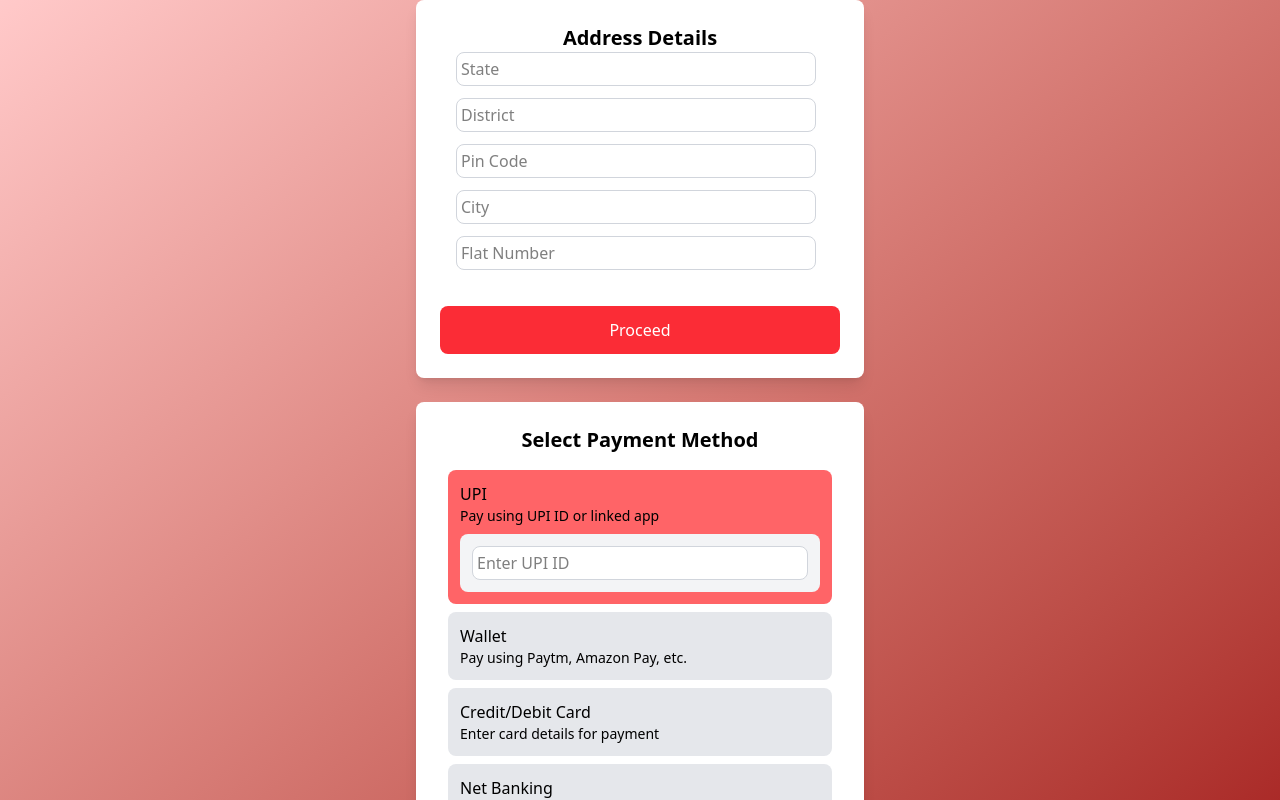
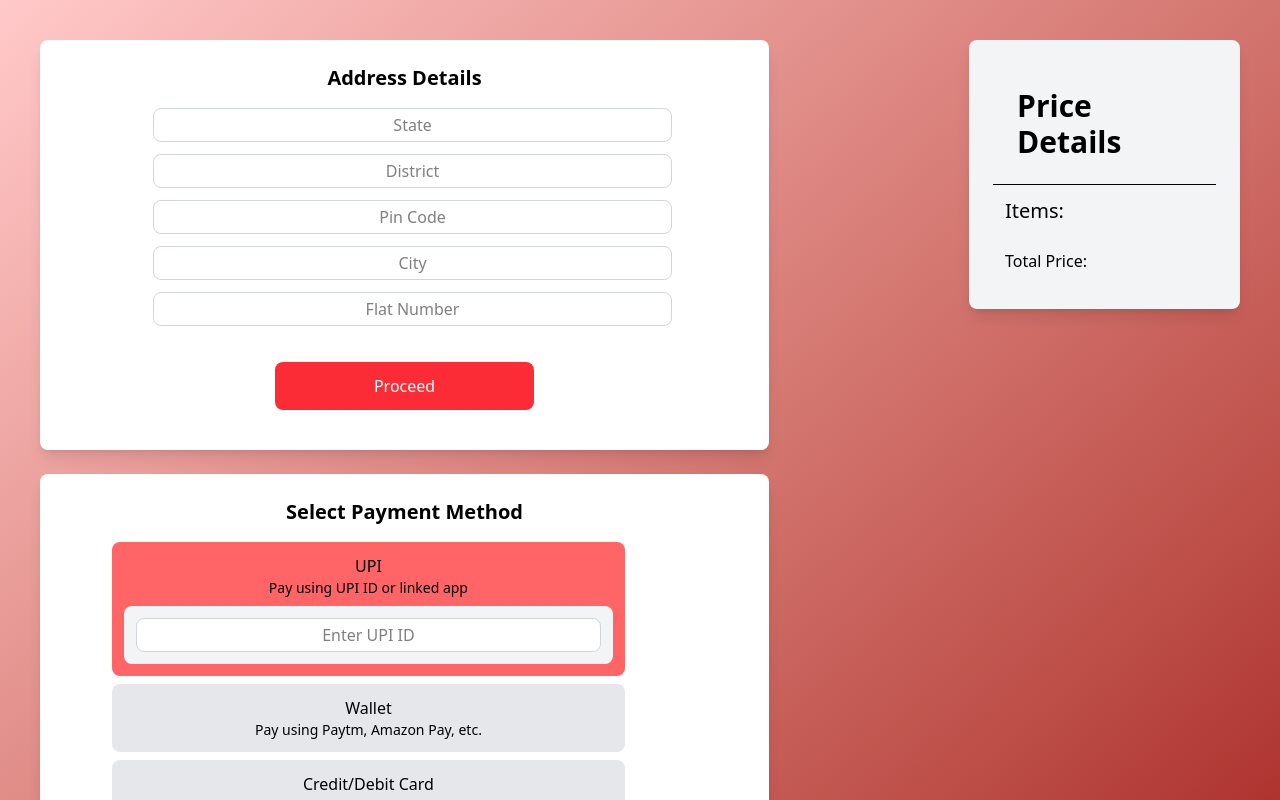
Before and after one commit to utkarsh-1235/FoodieHub, a React (Vite) app: page /payment in a window 1280 px wide. Shown: the top 800 px of the page. Built offline with nearby package versions, Linux system fonts and the light colour scheme.

Commit message:
updating changes

```diff
--- a/src/Components/AddressComponent.jsx
+++ b/src/Components/AddressComponent.jsx
@@ -24,11 +24,11 @@ function AddressComponent() {
     }
   return (
     <>
-    <div className='p-6 mb-6 bg-white rounded-lg shadow-lg max-w-md mx-auto'>
+    <div className='p-6 mb-6 bg-white rounded-lg shadow-lg max-w-3xl mx-auto'>
        <h2 className='text-xl text-center font-semibold'> Address Details </h2>
-       <div>
+       <div className='text-center p-4'>
        <input
-                                            className='w-[90%] ml-4 p-1 mb-3 border border-gray-300 rounded-lg bg-white focus:outline-none focus:ring-2 focus:ring-red-500'
+                                            className='w-[80%] text-center ml-4 p-1 mb-3 border border-gray-300 rounded-lg bg-white focus:outline-none focus:ring-2 focus:ring-red-500'
                                              type = 'text'
                                              name = 'state'
                                              placeholder = 'State'
@@ -36,14 +36,14 @@ function AddressComponent() {
                                              onChange = {handleInput}/>
 
 <input
-                                            className='w-[90%] ml-4 p-1 mb-3 border border-gray-300 rounded-lg bg-white focus:outline-none focus:ring-2 focus:ring-red-500'
+                                            className='w-[80%] text-center ml-4 p-1 mb-3 border border-gray-300 rounded-lg bg-white focus:outline-none focus:ring-2 focus:ring-red-500'
                                              type = 'text'
                                              name = 'dist'
                                              placeholder = 'District'
                                              value = {address.dist}
                                              onChange = {handleInput}/>
                                              <input
-                                            className='w-[90%] ml-4 p-1 mb-3 border border-gray-300 rounded-lg bg-white focus:outline-none focus:ring-2 focus:ring-red-500'
+                                            className='w-[80%] text-center ml-4 p-1 mb-3 border border-gray-300 rounded-lg bg-white focus:outline-none focus:ring-2 focus:ring-red-500'
                                              type = 'text'
                                              name = 'pin'
                                              placeholder = 'Pin Code'
@@ -51,7 +51,7 @@ function AddressComponent() {
                                              onChange = {handleInput}/>
 
                                             <input
-                                            className='w-[90%] ml-4 mb-3 p-1 border border-gray-300 rounded-lg bg-white focus:outline-none focus:ring-2 focus:ring-red-500'
+                                            className='w-[80%] text-center ml-4 mb-3 p-1 border border-gray-300 rounded-lg bg-white focus:outline-none focus:ring-2 focus:ring-red-500'
                                              type = 'text'
                                              name = 'city'
                                              placeholder = 'City'
@@ -59,7 +59,7 @@ function AddressComponent() {
                                              onChange = {handleInput}/>
 
                                              <input
-                                            className='w-[90%] ml-4 p-1 mb-3 border border-gray-300 rounded-lg bg-white focus:outline-none focus:ring-2 focus:ring-red-500'
+                                            className='w-[80%] text-center ml-4 p-1 mb-3 border border-gray-300 rounded-lg bg-white focus:outline-none focus:ring-2 focus:ring-red-500'
                                              type = 'text'
                                              name = 'address'
                                              placeholder = 'Flat Number'
@@ -67,8 +67,8 @@ function AddressComponent() {
                                              onChange = {handleInput}/>
 
 
+       <button className='mt-6 w-[40%] p-3 bg-red-500 text-white rounded-lg hover:bg-red-600 transition' onClick={SubmitAddress}>Proceed </button>
        </div>
-       <button className='mt-6 w-full p-3 bg-red-500 text-white rounded-lg hover:bg-red-600 transition' onClick={SubmitAddress}>Proceed </button>
     </div>
     </>
   )
--- a/src/Components/Cart.jsx
+++ b/src/Components/Cart.jsx
@@ -16,11 +16,12 @@ function Cart() {
 
     const navigate = useNavigate();
     const handleCheckout = ()=>{
-      const checkOut = {
-         Price: totalPrice,
-         items: totalItems
-      }
-       navigate('/payment',{state: checkOut})
+   //    const checkOut = new URLSearchParams({
+   //       price: totalPrice.toString(),
+   //       items: totalItems.toString()
+   //    })
+   // //   navigate(`/payment?${checkOut.toString()}`,{state: checkOut});
+   navigate(`/payment?price=${totalPrice}&items=${totalItems}`)
     }
 
 
--- /dev/null
+++ b/src/Components/Payment&Item.jsx
@@ -0,0 +1,23 @@
+import React from 'react'
+import { useSearchParams } from 'react-router-dom'
+
+function PaymentItems() {
+    const [searchParams] = useSearchParams();
+
+    const price = searchParams.get('price');
+    const items = searchParams.get('items');
+    console.log({price, items});
+  return (
+    <>
+    <div className='p-6 text-left bg-gray-100 rounded-lg shadow-lg max-w-3xl h-[70%]'>
+     <h1 className='text-3xl  font-semibold p-6'> Price Details</h1>
+     <hr />
+     <h3 className='text-xl p-3'> Items: <span>{items}</span></h3>
+     <h3 className='text-left p-3'> Total Price: <span>{price}</span></h3>
+
+    </div>
+    </>
+  )
+}
+
+export default PaymentItems
--- a/src/Components/PaymentForm.jsx
+++ b/src/Components/PaymentForm.jsx
@@ -31,13 +31,14 @@ export default function PaymentForm() {
 
   return (
     <>
-    <div className='p-6 bg-white rounded-lg shadow-lg max-w-md mx-auto'>
+    <div className='p-6 text-center bg-white rounded-lg shadow-lg max-w-3xl mx-auto'>
         <h2 className='text-center text-xl font-semibold mb-4'> Select Payment Method</h2>
-        <RadioGroup value={method} onChange={setMethod}>
+        <div className='ml-10'>
+        <RadioGroup  value={method} onChange={setMethod}>
             {paymentMethods && paymentMethods.map((paymentMethod)=>(
                 <RadioGroup.Option key={paymentMethod.id} value={paymentMethod.id}>
                     {({checked})=>(
-                        <div className={`p-3 m-2 rounded-lg cursor-pointer transition ${checked ? 'bg-red-400':'bg-gray-200 hover:bg-gray-300'}`}>
+                        <div className={`p-3  m-2 w-[80%] text-center rounded-lg cursor-pointer transition ${checked ? 'bg-red-400':'bg-gray-200 hover:bg-gray-300'}`}>
                             <p className="font-medium text-black">{paymentMethod.name}</p>
                             <p className="text-sm">{paymentMethod.description}</p>
                             {
@@ -45,7 +46,7 @@ export default function PaymentForm() {
                                     <div className='mt-2 p-3 bg-gray-100 rounded-lg space-y-2'>
                                         {
                                             paymentMethod.id === 'upi' && <input
-                                            className='w-full p-1 border border-gray-300 rounded-lg bg-white focus:outline-none focus:ring-2 focus:ring-red-500'
+                                            className='w-full  text-center p-1 border border-gray-300 rounded-lg bg-white focus:outline-none focus:ring-2 focus:ring-red-500'
                                              type = 'text'
                                              name = 'upiId'
                                              placeholder = 'Enter UPI ID'
@@ -54,7 +55,7 @@ export default function PaymentForm() {
                                         }
                                          {
                                             paymentMethod.id === 'card' && <div className='space-y-2'><input
-                                            className='w-full p-1 border border-gray-300 rounded-lg bg-white focus:outline-none focus:ring-2 focus:ring-red-500'
+                                            className='w-full text-center p-1 border border-gray-300 rounded-lg bg-white focus:outline-none focus:ring-2 focus:ring-red-500'
                                              type = 'text'
                                              name = 'cardNumber'
                                              placeholder = 'Card Number'
@@ -62,7 +63,7 @@ export default function PaymentForm() {
                                              onChange = {handleInput}/>
 
                                              <input
-                                            className='w-1/2 p-1 border border-gray-300 rounded-lg bg-white focus:outline-none focus:ring-2 focus:ring-red-500'
+                                            className='w-full text-center p-1 border border-gray-300 rounded-lg bg-white focus:outline-none focus:ring-2 focus:ring-red-500'
                                              type = 'text'
                                              name = 'expiryDate'
                                              placeholder = 'MM/YY'
@@ -70,7 +71,7 @@ export default function PaymentForm() {
                                              onChange = {handleInput}/>
 
                                              <input
-                                            className='w-1/2 p-1 border border-gray-300 rounded-lg bg-white focus:outline-none focus:ring-2 focus:ring-red-500'
+                                            className='w-full text-center p-1 border border-gray-300 rounded-lg bg-white focus:outline-none focus:ring-2 focus:ring-red-500'
                                              type = 'text'
                                              name = 'cvv'
                                              placeholder = 'CVV'
@@ -88,7 +89,8 @@ export default function PaymentForm() {
                 </RadioGroup.Option>))}
 
         </RadioGroup>
-        <button className="mt-6 w-full p-3 bg-red-500 text-white rounded-lg hover:bg-red-600 transition" onClick={handlePayment}>
+        </div>
+        <button className="mt-6 w-[40%] p-3 bg-red-500 text-white rounded-lg hover:bg-red-600 transition" onClick={handlePayment}>
         Proceed to Pay
       </button>
     </div>
--- a/src/Pages/PaymentPage.jsx
+++ b/src/Pages/PaymentPage.jsx
@@ -2,12 +2,16 @@ import React from 'react'
 import PaymentForm from '../Components/PaymentForm'
 import AddressComponent from '../Components/AddressComponent'
 import '../index.css'
+import PaymentItems from '../Components/Payment&Item'
 
 export default function PaymentPage() {
   return (
-    <div className='bg-gradient-to-br from-red-200 to-red-800 min-h-screen w-full'>
-        <AddressComponent/>
+    <div className=' flex justify-center gap-50 bg-gradient-to-br from-red-200 to-red-800 min-h-screen p-10'>
+       <div>
+         <AddressComponent/>
         <PaymentForm/>
+        </div>
+        <PaymentItems/>
     </div>
   )
 }
```
